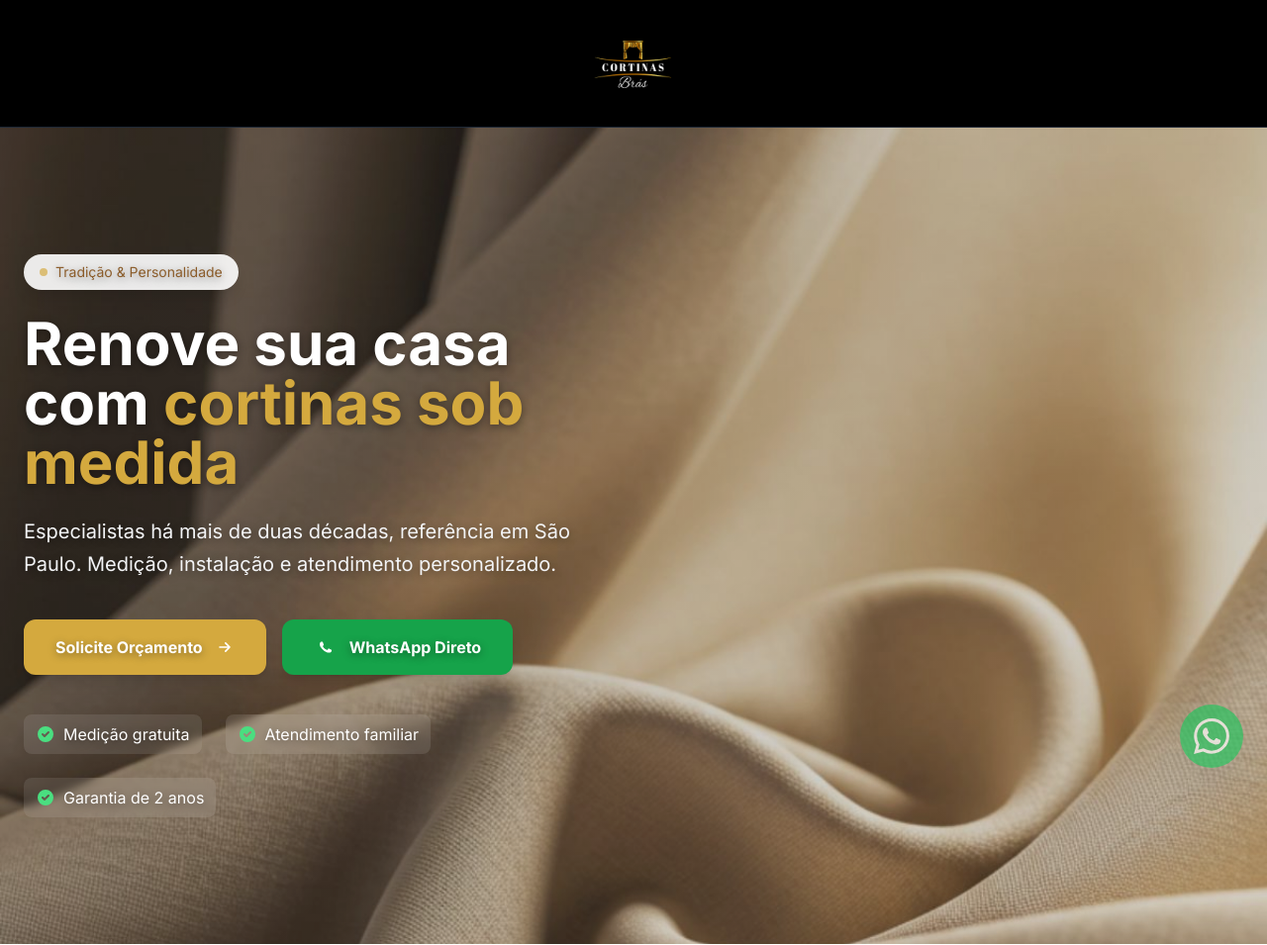
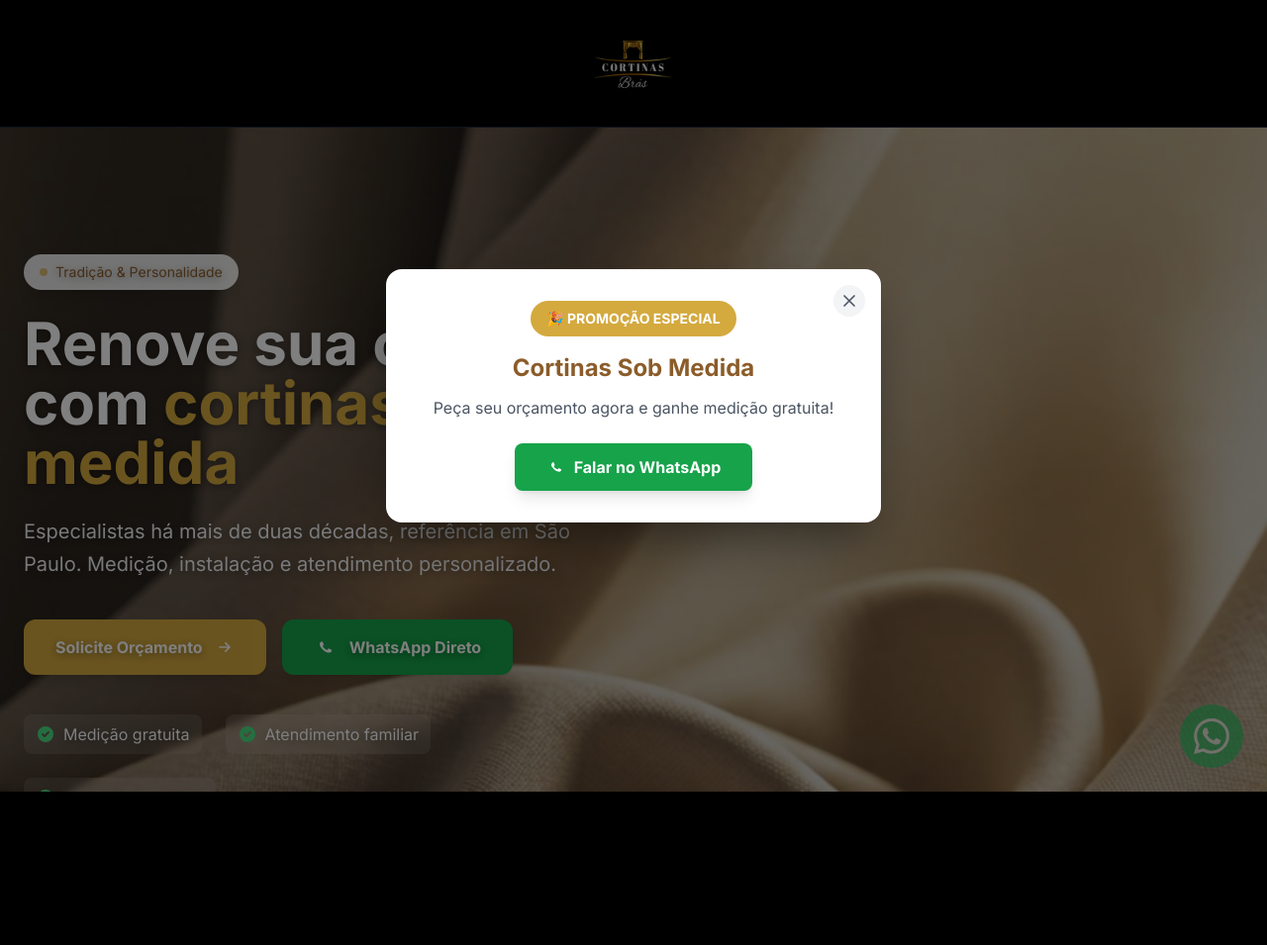
Before and after one commit to workriar/cortinasbras, a Flask app: page / in a window 1280 px wide. Shown: the top 955 px of the page at 99% size. After the commit the page ends 800 px from the top, so only its background shows below. Run offline with Flask 3, Linux system fonts and the light colour scheme; some libraries are stand-ins or nearby versions.

Commit message:
feat: adicionar popup promocional suspenso (aparece em 2s, some em 10s)

```diff
--- a/meu-projeto/templates/index.html
+++ b/meu-projeto/templates/index.html
@@ -129,6 +129,57 @@
         background: #D4A93E;
         width: 30px;
         border-radius: 5px;
+      }
+      /* Popup suspenso */
+      .popup-overlay {
+        position: fixed;
+        top: 0;
+        left: 0;
+        right: 0;
+        bottom: 0;
+        background: rgba(0, 0, 0, 0.5);
+        display: flex;
+        align-items: center;
+        justify-content: center;
+        z-index: 9999;
+        opacity: 0;
+        visibility: hidden;
+        transition: opacity 0.3s, visibility 0.3s;
+      }
+      .popup-overlay.show {
+        opacity: 1;
+        visibility: visible;
+      }
+      .popup-content {
+        background: white;
+        border-radius: 1rem;
+        padding: 2rem;
+        max-width: 500px;
+        width: 90%;
+        position: relative;
+        transform: translateY(-20px);
+        transition: transform 0.3s;
+        box-shadow: 0 25px 50px -12px rgba(0, 0, 0, 0.5);
+      }
+      .popup-overlay.show .popup-content {
+        transform: translateY(0);
+      }
+      .popup-close {
+        position: absolute;
+        top: 1rem;
+        right: 1rem;
+        cursor: pointer;
+        width: 32px;
+        height: 32px;
+        display: flex;
+        align-items: center;
+        justify-content: center;
+        border-radius: 50%;
+        background: #f3f4f6;
+        transition: background 0.2s;
+      }
+      .popup-close:hover {
+        background: #e5e7eb;
       }
     </style>
     <!-- Google tag (gtag.js) -->
@@ -505,6 +556,30 @@
       </div>
     </footer>
 
+    <!-- Popup Promocional -->
+    <div id="promo-popup" class="popup-overlay">
+      <div class="popup-content">
+        <div class="popup-close" onclick="closePopup()">
+          <svg class="w-5 h-5 text-gray-600" fill="none" stroke="currentColor" viewBox="0 0 24 24">
+            <path stroke-linecap="round" stroke-linejoin="round" stroke-width="2" d="M6 18L18 6M6 6l12 12"/>
+          </svg>
+        </div>
+        <div class="text-center">
+          <div class="mb-4">
+            <span class="inline-block px-4 py-2 bg-brand-500 text-white rounded-full text-sm font-bold">🎉 PROMOÇÃO ESPECIAL</span>
+          </div>
+          <h3 class="text-2xl font-bold text-brand-700 mb-3">Cortinas Sob Medida</h3>
+          <p class="text-gray-600 mb-6">Peça seu orçamento agora e ganhe medição gratuita!</p>
+          <a href="https://wa.me/5511992891070?text=Olá! Vi a promoção e quero orçamento!" target="_blank" rel="noopener" class="inline-flex items-center gap-2 bg-green-600 hover:bg-green-700 text-white px-8 py-3 rounded-lg font-bold shadow-lg transition-all hover:scale-105">
+            <svg class="w-5 h-5" fill="currentColor" viewBox="0 0 24 24">
+              <path d="M17.472 14.382c-.297-.149-1.758-.867-2.03-.967-.273-.099-.471-.148-.67.15-.197.297-.767.966-.94 1.164-.173.199-.347.223-.644.075-.297-.15-1.255-.463-2.39-1.475-.883-.788-1.48-1.761-1.653-2.059-.173-.297-.018-.458.13-.606.134-.133.298-.347.446-.52.149-.174.198-.298.298-.497.099-.198.05-.371-.025-.52-.075-.149-.669-1.612-.916-2.207-.242-.579-.487-.5-.669-.51-.173-.008-.371-.01-.57-.01-.198 0-.52.074-.792.372-.272.297-1.04 1.016-1.04 2.479 0 1.462 1.065 2.875 1.213 3.074.149.198 2.096 3.2 5.077 4.487.709.306 1.262.489 1.694.625.712.227 1.36.195 1.871.118.571-.085 1.758-.719 2.006-1.413.248-.694.248-1.289.173-1.413-.074-.124-.272-.198-.57-.347"/>
+            </svg>
+            Falar no WhatsApp
+          </a>
+        </div>
+      </div>
+    </div>
+
     <!-- Botão flutuante WhatsApp -->
     <a href="https://wa.me/5511992891070?text=Olá! Quero orçamento para cortinas." class="fixed bottom-6 right-6 z-50 bg-green-500 hover:bg-green-600 text-white w-16 h-16 rounded-full flex items-center justify-center shadow-2xl transition-all hover:scale-110 animate-pulse" aria-label="Fale conosco no WhatsApp" target="_blank" rel="noopener" style="animation-duration: 2s;">
       <svg class="w-9 h-9" fill="currentColor" viewBox="0 0 24 24">
@@ -513,6 +588,34 @@
     </a>
 
     <script>
+      // Popup Promocional - Aparece e some após 10 segundos
+      function closePopup() {
+        const popup = document.getElementById('promo-popup');
+        popup.classList.remove('show');
+      }
+
+      window.addEventListener('load', function() {
+        const popup = document.getElementById('promo-popup');
+
+        // Mostra popup após 2 segundos
+        setTimeout(() => {
+          popup.classList.add('show');
+        }, 2000);
+
+        // Esconde automaticamente após 10 segundos (2s de delay + 10s = 12s total)
+        setTimeout(() => {
+          popup.classList.remove('show');
+        }, 12000);
+      });
+
+      // Fechar popup ao clicar fora
+      document.addEventListener('click', function(e) {
+        const popup = document.getElementById('promo-popup');
+        if (e.target === popup) {
+          closePopup();
+        }
+      });
+
       // Carrossel Hero com fade automático
       (function() {
         const slides = document.querySelectorAll('.hero-slide');
```
